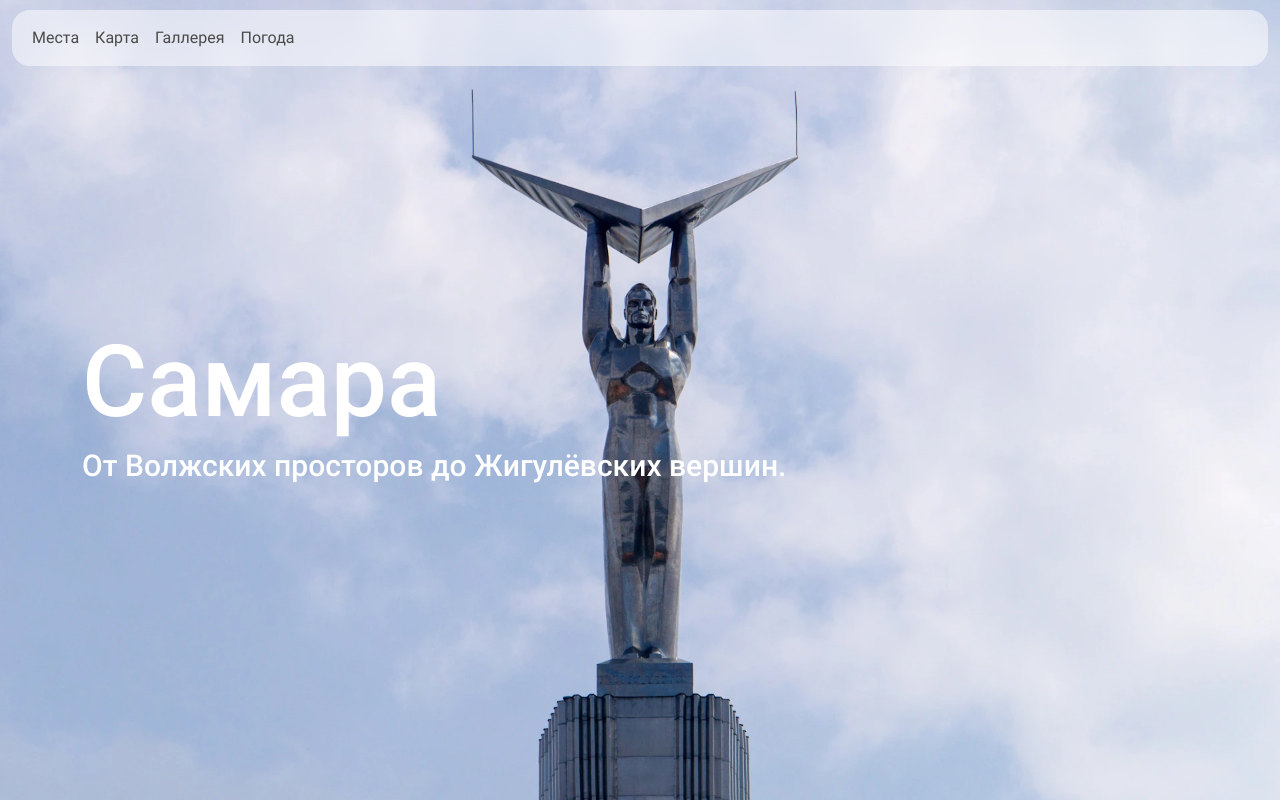
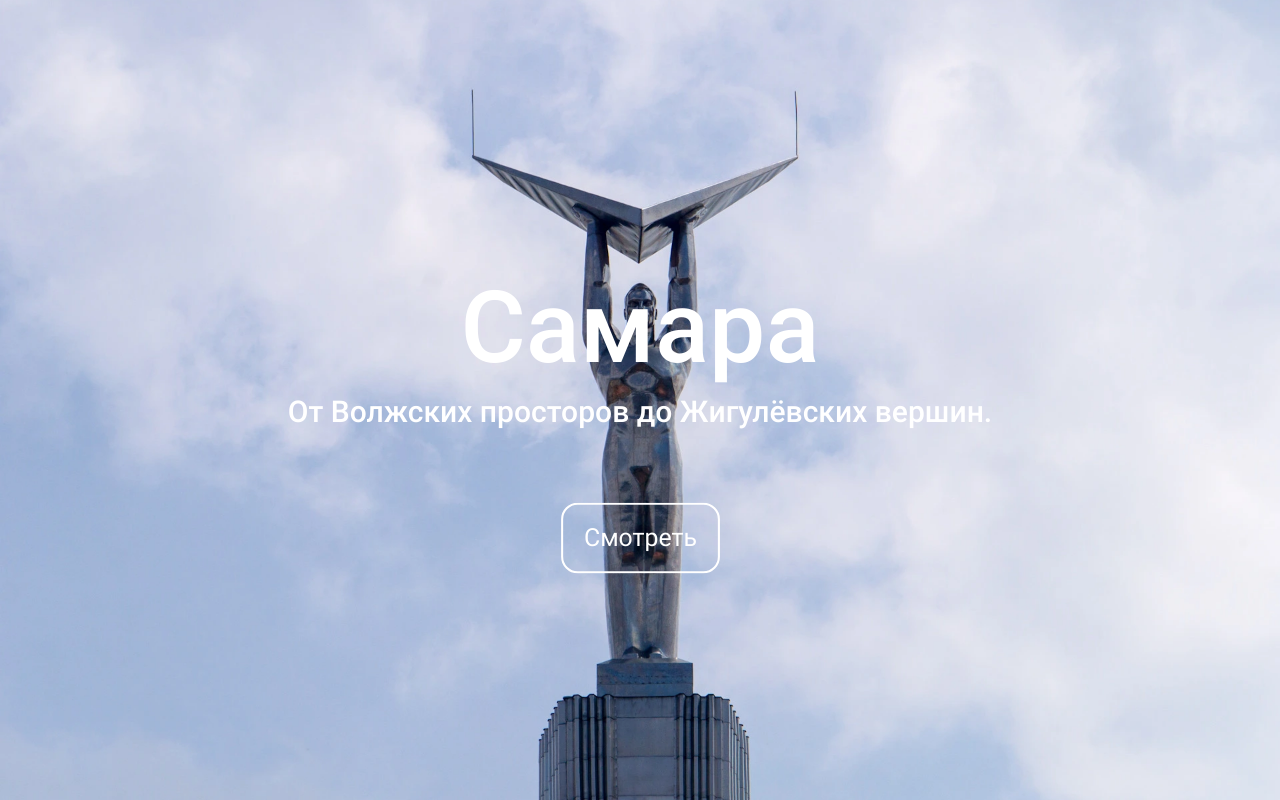
Before and after one commit to EvgeniyPryanichnikov/samara-places, a Vue app: page / in a window 1280 px wide. Shown: the top 800 px of the page. Built offline with nearby package versions, Linux system fonts and the light colour scheme; the HTML template or start-up script is replaced by a standard one.

Commit message:
add: PlacesSlider

```diff
--- a/src/App.vue
+++ b/src/App.vue
@@ -1,8 +1,6 @@
 <template>
   <main>
     <DefaultLayout>
-      <RouterLink to="/">Go to Home</RouterLink>
-      <RouterLink to="/about">Go to About</RouterLink>
       <router-view />
     </DefaultLayout>
   </main>
--- a/src/assets/styles/base/_reset.scss
+++ b/src/assets/styles/base/_reset.scss
@@ -240,14 +240,19 @@ textarea {
   font-weight: normal;
 }
 
+button {
+  all: unset;
+  cursor: pointer;
+}
+
 button:focus {
   outline: none;
 }
 
 
 ::-webkit-scrollbar {
-  width: 6px; /* ширина для вертикального скролла */
-  height: 6px; /* высота для горизонтального скролла */
+  width: 6px;
+  height: 6px;
 }
 
 /* ползунок скроллбара */
--- a/src/assets/styles/base/_typography.scss
+++ b/src/assets/styles/base/_typography.scss
@@ -18,7 +18,6 @@
 
 h1 {
   @include fw-500;
-  font-size: 100px;
   line-height: 120%;
 }
 
--- a/src/core/components/layout/Header.vue
+++ b/src/core/components/layout/Header.vue
@@ -1,6 +1,6 @@
 <template>
   <header class="header">
-    <HeaderNav />
+    <!-- <HeaderNav /> -->
 
     <div class="header__content">
       <h1 class="header__title">
@@ -11,11 +11,14 @@
         От Волжских просторов до Жигулёвских вершин.
       </h2>
     </div>
+
+    <HeaderButton />
   </header>
 </template>
 
 <script setup lang="ts">
-import HeaderNav from './HeaderNav.vue';
+// import HeaderNav from './HeaderNav.vue';
+import HeaderButton from './HeaderButton.vue';
 </script>
 
 <style lang="scss" scoped>
@@ -25,8 +28,9 @@ import HeaderNav from './HeaderNav.vue';
   .header {
     width: 100%;
     height: 100vh;
-    display: flex;
-    align-items: end;
+    @include flex-center;
+    flex-direction: column;
+    gap: 80px;
     background-image: url("/src/assets/images/monument-slavy.webp");
     background-size: cover;
     background-position: center;
@@ -36,12 +40,28 @@ import HeaderNav from './HeaderNav.vue';
       color: white;
       @include fw-500;
       @include flex-column;
+      @include flex-center;
       gap: 12px;
-      margin: auto 82px;
+      margin-top: 40px;
+    }
+
+    .header__title {
+      font-size: 60px;
     }
 
     .header__subtitle {
-      font-size: 30px;
+      text-align: center;
+      font-size: 20px;
+    }
+
+     @include mq('768') {
+      .header__subtitle {
+        font-size: 30px;
+      }
+
+      .header__title {
+        font-size: 100px;
+      }
     }
   }
 </style>
--- /dev/null
+++ b/src/core/components/layout/HeaderButton.vue
@@ -0,0 +1,43 @@
+<template>
+  <button
+    class="header__button pulse-simple"
+  >
+    Смотреть
+  </button>
+</template>
+
+<script setup lang="ts">
+</script>
+
+<style lang="scss" scoped>
+  @import '@/assets/styles/abstracts/_mixins.scss';
+
+  .header__button {
+    color: white;
+    padding: 12px;
+    border: 2px solid white;
+    border-radius: 16px;
+    font-size: 16px;
+
+    @include mq('768') {
+      padding: 20px;
+      font-size: 24px;
+    }
+  }
+
+  @keyframes pulse-simple {
+    0% {
+      transform: scale(1);
+    }
+    50% {
+      transform: scale(1.05);
+    }
+    100% {
+      transform: scale(1);
+    }
+  }
+
+  .pulse-simple {
+    animation: pulse-simple 1.5s ease-in-out infinite;
+  }
+</style>
--- a/src/modules/AboutCompany/AboutCompany.vue
+++ b/src/modules/AboutCompany/AboutCompany.vue
@@ -1,5 +1,7 @@
 <template>
   <h1>AbotCompany!</h1>
+  <RouterLink to="/">Go to Home</RouterLink>
+  <RouterLink to="/about">Go to About</RouterLink>
 </template>
 
 <script setup lang="ts">
--- a/src/modules/MainPage/MainPage.vue
+++ b/src/modules/MainPage/MainPage.vue
@@ -1,5 +1,8 @@
 <template>
   <h1>MainPage!</h1>
+
+  <RouterLink to="/">Go to Home</RouterLink>
+  <RouterLink to="/about">Go to About</RouterLink>
 </template>
 
 <script setup lang="ts">
```
Also changed, not shown: src/modules/PlacesSlider/PlacesSlider.vue (added).
